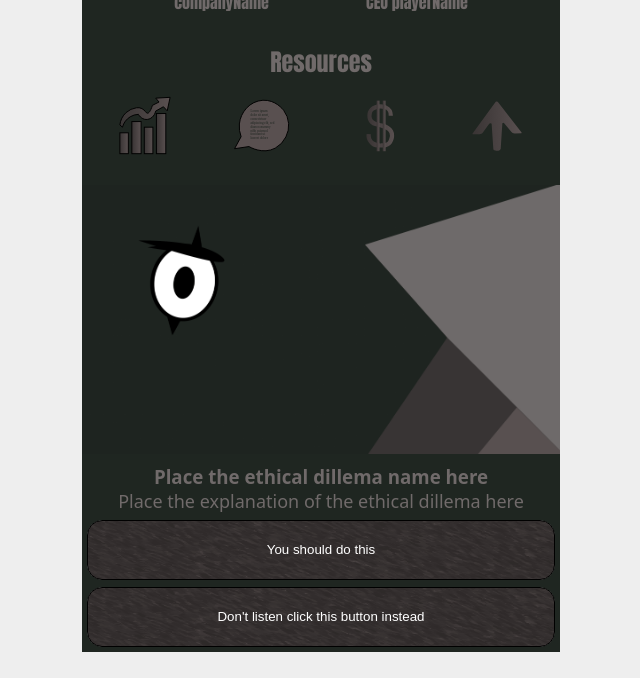
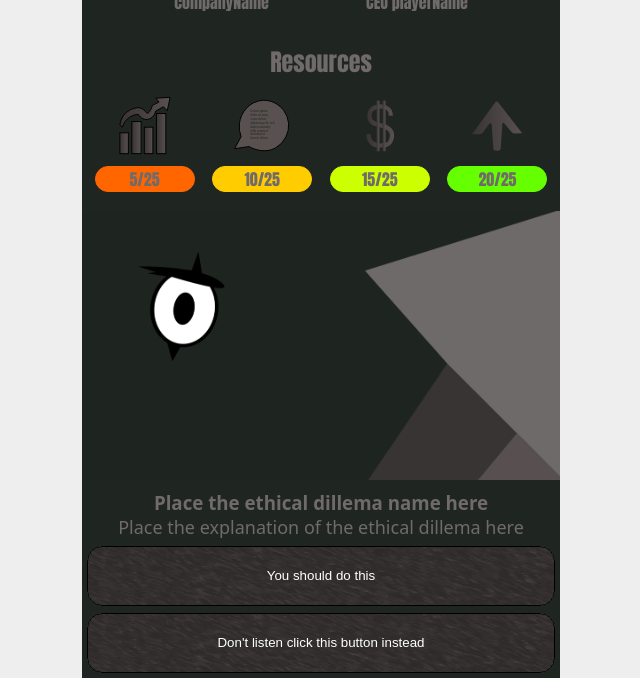
Before and after one commit to TheElementsOfGaming/CS-305G-Ethics-Game, a Django app: page /mainpage/ in a window 1280 px wide. Shown: the part 340-1018 px from the top of the page, without its empty margins (319-959 px from the left). Before the commit the page ends 992 px from the top, so only its background shows below. Run offline with Django 3.2, Linux system fonts and the light colour scheme.

Commit message:
Added resource numbers & JS to change their colors

```diff
--- a/static/CSS/main.css
+++ b/static/CSS/main.css
@@ -121,3 +121,10 @@ button:hover {
     width: 200px;
     height: 60px;
 }
+
+.score {
+    border: 1px solid;
+    border-radius: 50px;
+    background-color: white;
+    border-color: white;
+}
--- /dev/null
+++ b/static/JS/script.js
@@ -0,0 +1,26 @@
+$(document).ready(function() {
+    let shareholderScore = $('#shareholderScore').text().split("/"); shareholderScore = shareholderScore[0] / shareholderScore[1];
+    let publicScore = $('#publicScore').text().split("/"); publicScore = publicScore[0] / publicScore[1];
+    let moneyScore = $('#moneyScore').text().split("/"); moneyScore = moneyScore[0] / moneyScore[1];
+    let moraleScore = $('#moraleScore').text().split("/"); moraleScore = moraleScore[0] / moraleScore[1];
+
+    $('#shareholderScore').css({"background-color":`hsl(${120 * shareholderScore}, 100%, 50%)`,"border-color":`hsl(${120 * shareholderScore}, 100%, 50%)`})
+    $('#publicScore').css({"background-color":`hsl(${120 * publicScore}, 100%, 50%)`,"border-color":`hsl(${120 * publicScore}, 100%, 50%)`})
+    $('#moneyScore').css({"background-color":`hsl(${120 * moneyScore}, 100%, 50%)`,"border-color":`hsl(${120 * moneyScore}, 100%, 50%)`})
+    $('#moraleScore').css({"background-color":`hsl(${120 * moraleScore}, 100%, 50%)`,"border-color":`hsl(${120 * moraleScore}, 100%, 50%)`})
+    $('.score').on('DOMSubtreeModified', function(){
+    let shareholderScore = $('#shareholderScore').text().split("/"); shareholderScore = shareholderScore[0] / shareholderScore[1];
+    let publicScore = $('#publicScore').text().split("/"); publicScore = publicScore[0] / publicScore[1];
+    let moneyScore = $('#moneyScore').text().split("/"); moneyScore = moneyScore[0] / moneyScore[1];
+    let moraleScore = $('#moraleScore').text().split("/"); moraleScore = moraleScore[0] / moraleScore[1];
+
+    $('#shareholderScore').css({"background-color":`hsl(${120 * shareholderScore}, 100%, 50%)`,"border-color":`hsl(${120 * shareholderScore}, 100%, 50%)`})
+    $('#publicScore').css({"background-color":`hsl(${120 * publicScore}, 100%, 50%)`,"border-color":`hsl(${120 * publicScore}, 100%, 50%)`})
+    $('#moneyScore').css({"background-color":`hsl(${120 * moneyScore}, 100%, 50%)`,"border-color":`hsl(${120 * moneyScore}, 100%, 50%)`})
+    $('#moraleScore').css({"background-color":`hsl(${120 * moraleScore}, 100%, 50%)`,"border-color":`hsl(${120 * moraleScore}, 100%, 50%)`})
+    });
+});
+
+function changeValue() {
+    $('#shareholderScore').text("20/25")
+}
--- a/templates/mainpage.html
+++ b/templates/mainpage.html
@@ -24,10 +24,30 @@
                 </ul>
                 <h2>Resources</h2>
                 <ul>
-                    <li><img src="{% static 'images/shareholders.svg' %}" alt="Shareholders" width="100px"></li>
-                    <li><img src="{% static 'images/publicOpinion.svg' %}" alt="Public Opinion" width="100px"></li>
-                    <li><img src="{% static 'images/money.svg' %}" alt="money" width="100px"></li>
-                    <li><img src="{% static 'images/morale.svg' %}" alt="Morale" width="100px"></li>
+                    <li>
+                        <figure>
+                            <img src="{% static 'images/shareholders.svg' %}" alt="Shareholders" width="100px">
+                            <figcaption class="score" id="shareholderScore">5/25</figcaption>
+                        </figure>
+                    </li>
+                    <li>
+                        <figure>
+                            <img src="{% static 'images/publicOpinion.svg' %}" alt="Public Opinion" width="100px">
+                            <figcaption class="score" id="publicScore">10/25</figcaption>
+                        </figure>
+                    </li>
+                    <li>
+                        <figure>
+                            <img src="{% static 'images/money.svg' %}" alt="money" width="100px">
+                            <figcaption class="score" id="moneyScore">15/25</figcaption>
+                        </figure>
+                    </li>
+                    <li>
+                        <figure>
+                            <img src="{% static 'images/morale.svg' %}" alt="Morale" width="100px">
+                            <figcaption class="score" id="moraleScore">20/25</figcaption>
+                        </figure>
+                    </li>
                 </ul>
             </header>
             <main>
@@ -40,5 +60,7 @@
                 </div>
             </main>
         </div>
+        <script src="https://ajax.googleapis.com/ajax/libs/jquery/3.6.0/jquery.min.js"></script>
+        <script type="text/javascript" src="{% static 'js/script.js' %}"></script>
     </body>
 </html>
```
